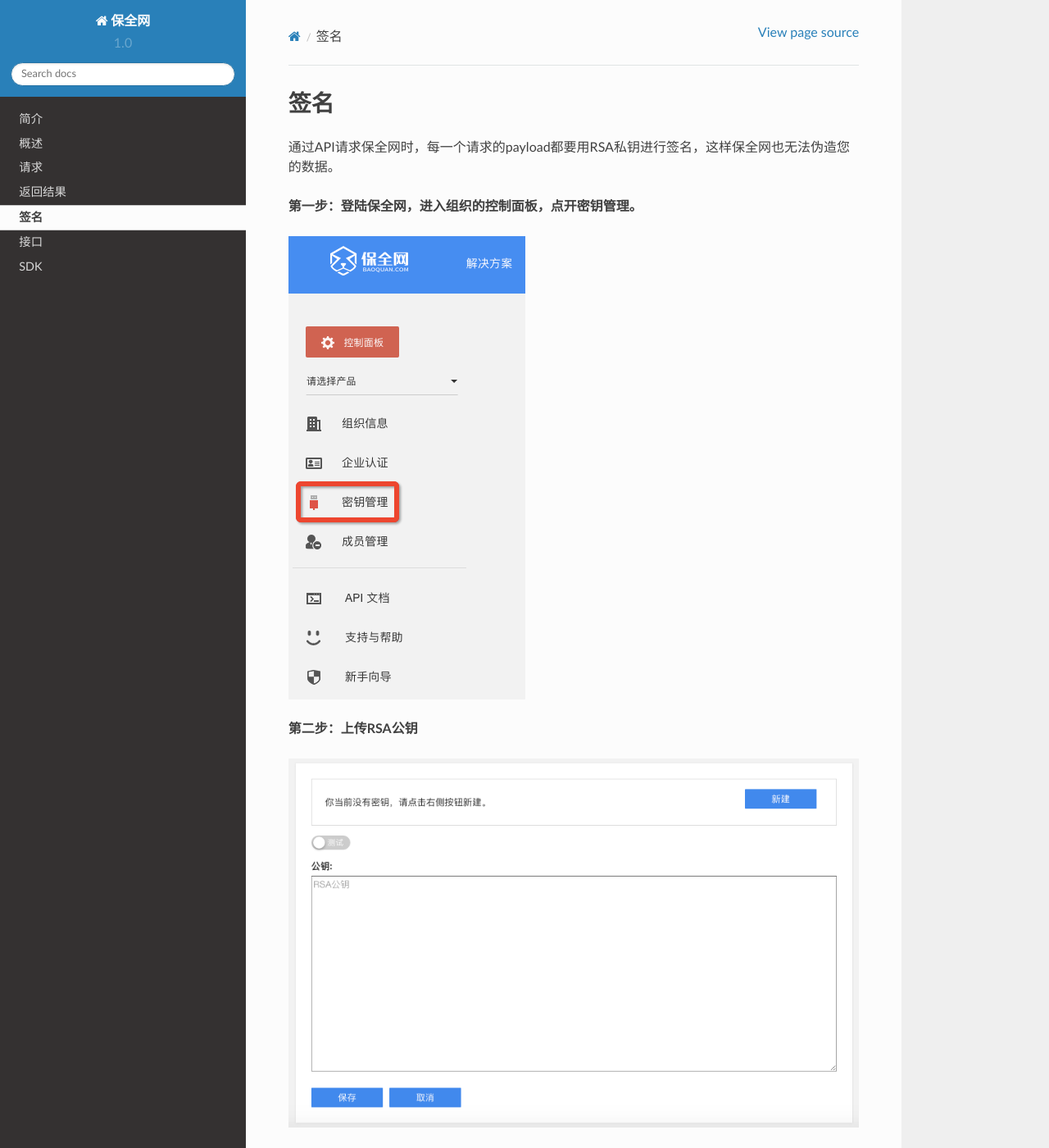
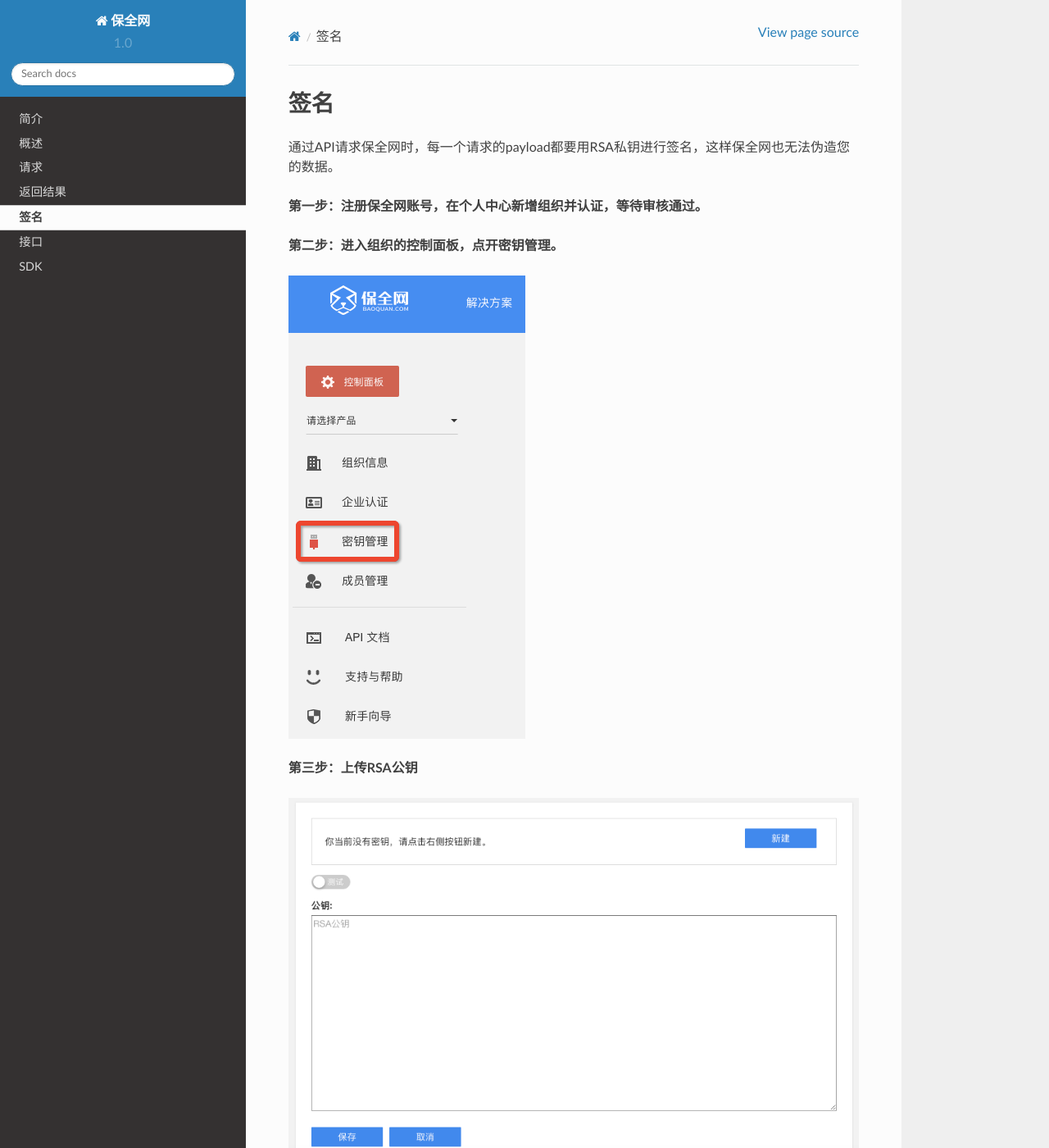
Before and after one commit to baoquan-hq/readthedocs, a Sphinx documentation site: the page built from docs/signature.rst, in a window 1280 px wide and 1400 px high. Shown: the whole window at 82% size. Built offline with Sphinx 7.4.7 and the Read the Docs theme 2.0.0, drawn with Linux system fonts in a browser that asks for light colours.

Commit message:
alter signature.rst

```diff
--- a/docs/signature.rst
+++ b/docs/signature.rst
@@ -3,11 +3,13 @@
 
 通过API请求保全网时，每一个请求的payload都要用RSA私钥进行签名，这样保全网也无法伪造您的数据。
 
-**第一步：登陆保全网，进入组织的控制面板，点开密钥管理。**
+**第一步：注册保全网账号，在个人中心新增组织并认证，等待审核通过。**
+
+**第二步：进入组织的控制面板，点开密钥管理。**
 
 .. image:: images/open_key_manager.png
 
-**第二步：上传RSA公钥**
+**第三步：上传RSA公钥**
 
 .. image:: images/create_key.png
 
```
Also changed, not shown: other parts of docs/signature.rst (+1 -1 lines).
